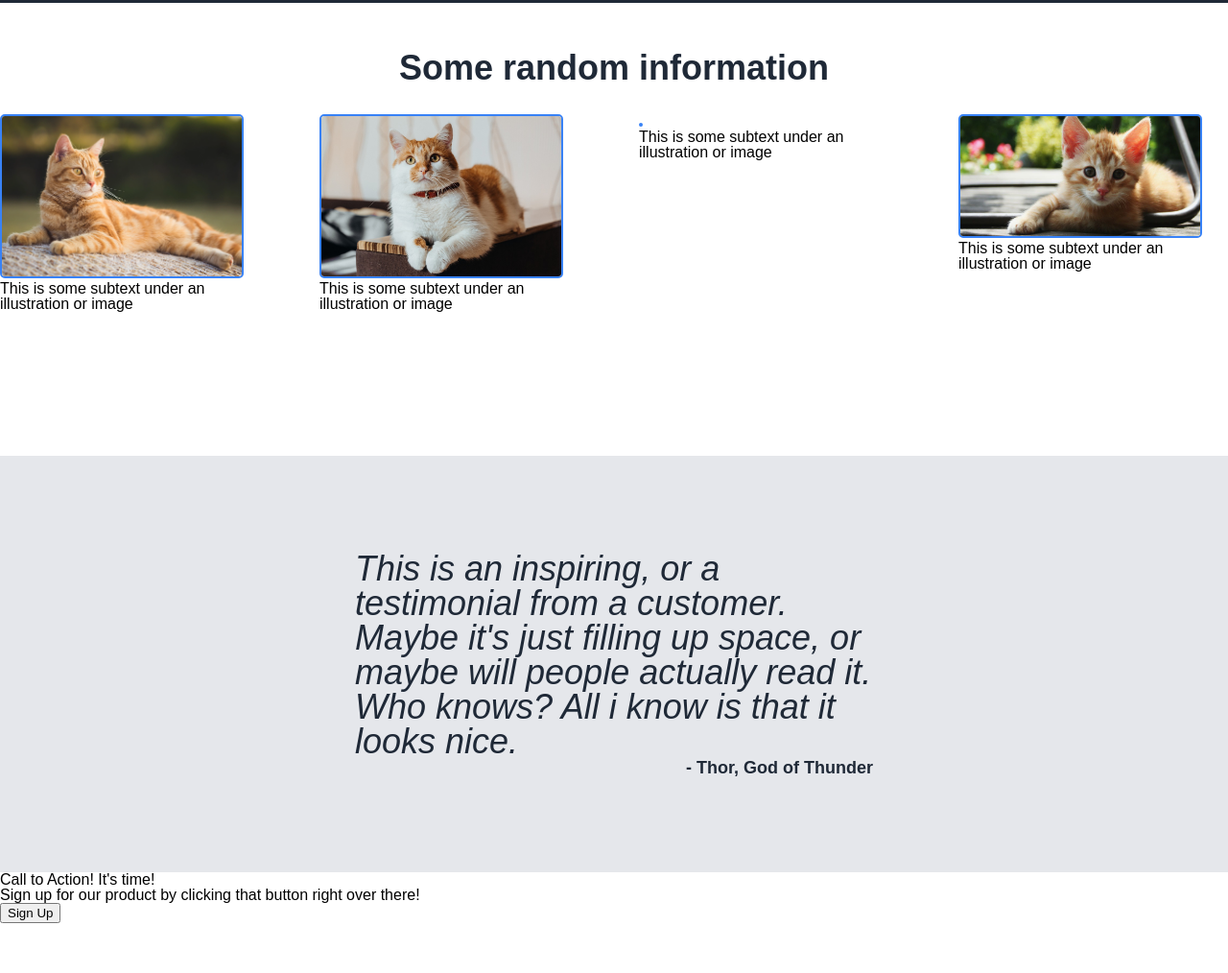
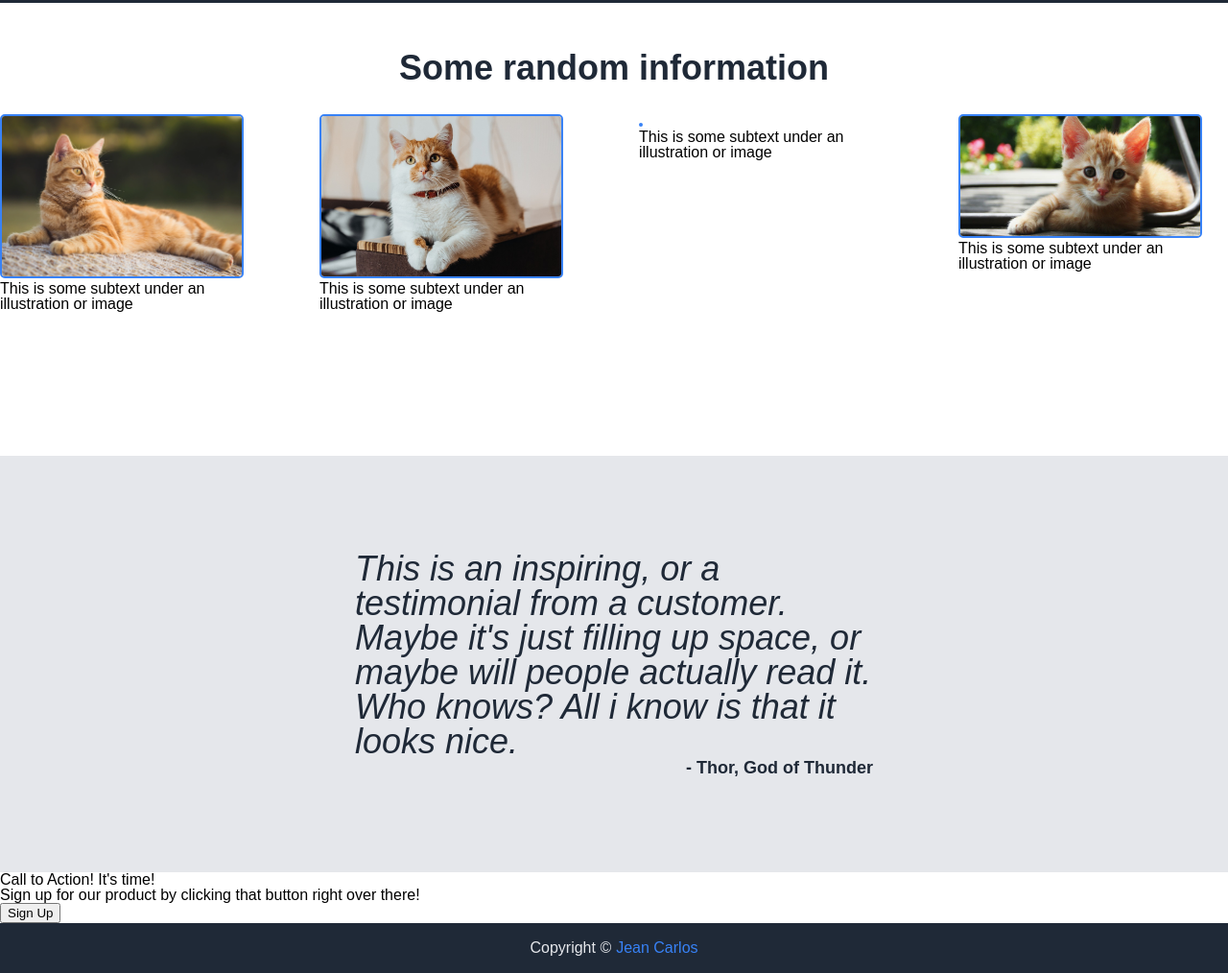
Before and after one commit to Je-Carlos/TheOdinProject-CSS-project, a plain HTML site: page index.html in a window 1280 px wide. Shown: the part 497-1511 px from the top of the page at 96% size. Before the commit the page ends 1459 px from the top, so only its background shows below. Drawn offline with Linux system fonts and the light colour scheme; a web font is replaced by a local one.

Commit message:
Adding the footer

```diff
--- a/index.html
+++ b/index.html
@@ -98,6 +98,6 @@
         <button>Sign Up</button>
       </div>
     </main>
-    <footer></footer>
+    <footer>Copyright ©<a href="https://www.linkedin.com/in/jean-carlos-berg/" target="_blank" class="footer__link">Jean Carlos</a></footer>
   </body>
 </html>
--- a/styles.css
+++ b/styles.css
@@ -115,3 +115,20 @@ a {
   display: flex;
   justify-content: flex-end;
 }
+
+footer {
+  background: #1f2937;
+  color: #E5E7EB;
+  bottom: 0;
+  left: 0;
+  right: 0;
+  height: 52px;
+  display: flex;
+  align-items: center;
+  justify-content: center;
+}
+.footer__link{
+  padding-left: 5px;
+  color: #3882F6;
+  text-decoration: none;
+}
```
